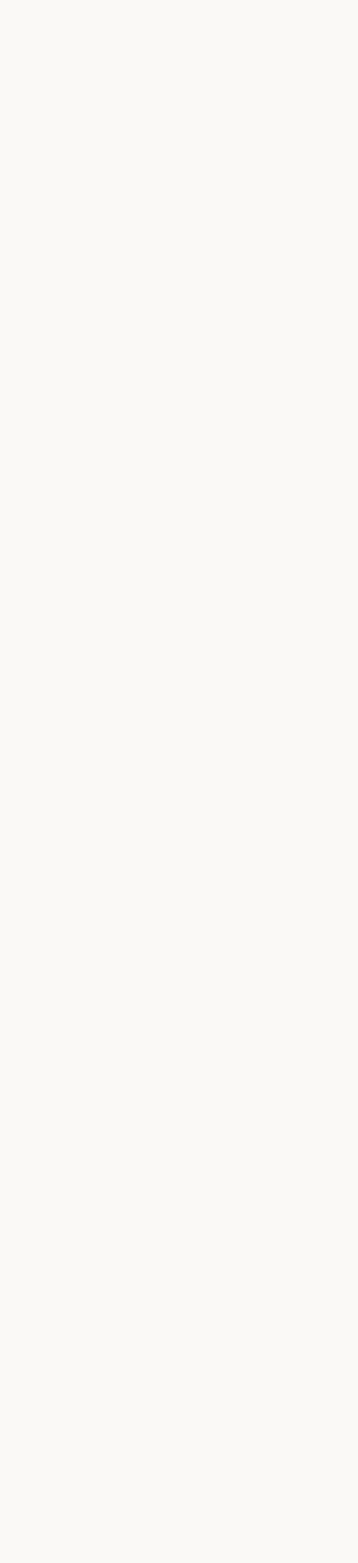
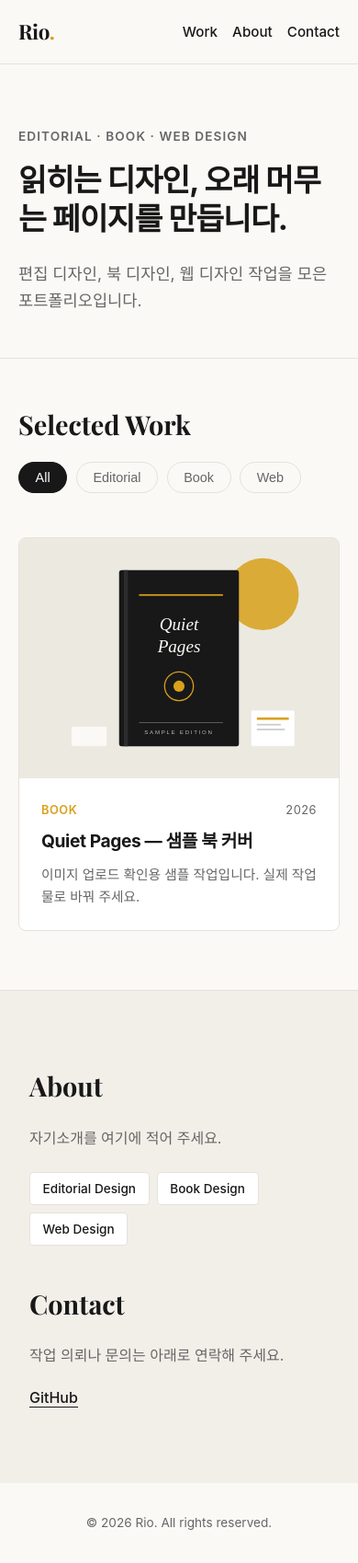
Before and after one commit to rioaguacielo/rioaguacielo.github.io, a plain HTML site: page index.html in a window 390 px wide. Shown: the whole page at 92% size. Before the commit the page ends 844 px from the top, so only its background shows below. Drawn offline with nearby package versions, Linux system fonts and the light colour scheme; a web font is replaced by a local one.

Commit message:
포트폴리오 페이지 복구 및 샘플 이미지 추가
잘린 index.html의 나머지 스타일과 본문을 채우고 샘플 북 커버 이미지를 추가함.

Co-Authored-By: Claude Opus 5.5 <noreply@anthropic.com>
Claude-Session: https://claude.ai/code/session_01SCwyAqbWR48EyFD9C4eQYr

```diff
--- a/index.html
+++ b/index.html
@@ -284,4 +284,133 @@
       padding: 0.35rem 0.85rem;
       border-radius: 4px;
       font-size: 0.85rem;
-      font-
+      font-weight: 500;
+    }
+
+    .contact-box p {
+      color: var(--text-muted);
+      margin-bottom: 1.2rem;
+    }
+
+    .contact-list {
+      list-style: none;
+      display: flex;
+      flex-direction: column;
+      gap: 0.8rem;
+    }
+
+    .contact-list a {
+      border-bottom: 1px solid var(--text-main);
+      font-weight: 500;
+    }
+
+    .contact-list a:hover {
+      color: var(--accent);
+      border-color: var(--accent);
+    }
+
+    footer {
+      text-align: center;
+      padding: 2rem;
+      font-size: 0.85rem;
+      color: var(--text-muted);
+    }
+
+    @media (max-width: 768px) {
+      .nav-container { padding: 1rem 1.25rem; }
+      nav ul { gap: 1rem; }
+      .hero { padding: 4rem 1.25rem 3rem; }
+      .work-section { padding: 3rem 1.25rem 4rem; }
+      .portfolio-grid { grid-template-columns: 1fr; }
+      .about-container { grid-template-columns: 1fr; gap: 2.5rem; }
+    }
+  </style>
+</head>
+<body>
+  <header>
+    <div class="nav-container">
+      <a href="#" class="logo">Rio<span>.</span></a>
+      <nav>
+        <ul>
+          <li><a href="#work">Work</a></li>
+          <li><a href="#about">About</a></li>
+          <li><a href="#contact">Contact</a></li>
+        </ul>
+      </nav>
+    </div>
+  </header>
+
+  <main>
+    <section class="hero">
+      <span class="hero-tag">Editorial · Book · Web Design</span>
+      <h1>읽히는 디자인, 오래 머무는 페이지를 만듭니다.</h1>
+      <p>편집 디자인, 북 디자인, 웹 디자인 작업을 모은 포트폴리오입니다.</p>
+    </section>
+
+    <section class="work-section" id="work">
+      <div class="filter-bar">
+        <h2 class="section-title">Selected Work</h2>
+        <div class="filter-buttons">
+          <button class="filter-btn active" data-filter="all">All</button>
+          <button class="filter-btn" data-filter="editorial">Editorial</button>
+          <button class="filter-btn" data-filter="book">Book</button>
+          <button class="filter-btn" data-filter="web">Web</button>
+        </div>
+      </div>
+
+      <div class="portfolio-grid">
+        <article class="project-card" data-category="book">
+          <div class="thumb-wrap">
+            <img src="images/sample-book-cover.svg" alt="검은 표지에 노란 원이 있는 샘플 책 표지 디자인" loading="lazy" />
+          </div>
+          <div class="card-body">
+            <div>
+              <div class="card-meta"><span>Book</span><span class="card-year">2026</span></div>
+              <h3 class="card-title">Quiet Pages — 샘플 북 커버</h3>
+              <p class="card-desc">이미지 업로드 확인용 샘플 작업입니다. 실제 작업물로 바꿔 주세요.</p>
+            </div>
+          </div>
+        </article>
+      </div>
+    </section>
+  </main>
+
+  <section class="about-contact">
+    <div class="about-container">
+      <div class="about-box" id="about">
+        <h2>About</h2>
+        <p>자기소개를 여기에 적어 주세요.</p>
+        <div class="skill-tags">
+          <span>Editorial Design</span>
+          <span>Book Design</span>
+          <span>Web Design</span>
+        </div>
+      </div>
+      <div class="contact-box" id="contact">
+        <h2>Contact</h2>
+        <p>작업 의뢰나 문의는 아래로 연락해 주세요.</p>
+        <ul class="contact-list">
+          <li><a href="https://github.com/rioaguacielo">GitHub</a></li>
+        </ul>
+      </div>
+    </div>
+  </section>
+
+  <footer>© 2026 Rio. All rights reserved.</footer>
+
+  <script>
+    const buttons = document.querySelectorAll('.filter-btn');
+    const cards = document.querySelectorAll('.project-card');
+    buttons.forEach(btn => {
+      btn.addEventListener('click', () => {
+        buttons.forEach(b => b.classList.remove('active'));
+        btn.classList.add('active');
+        const f = btn.dataset.filter;
+        cards.forEach(card => {
+          card.classList.toggle('hidden', f !== 'all' && card.dataset.category !== f);
+        });
+      });
+    });
+  </script>
+</body>
+</html>
```
Also changed, not shown: images/sample-book-cover.svg (added).
